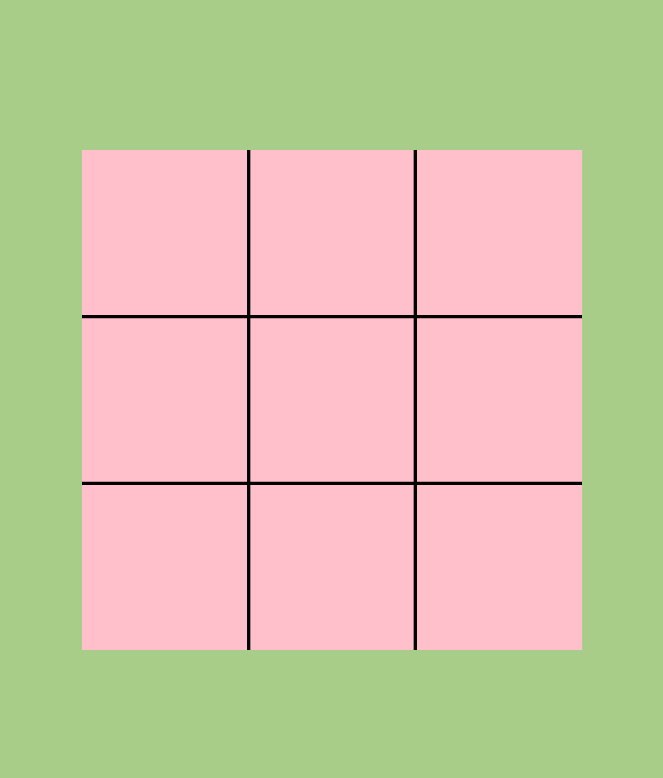
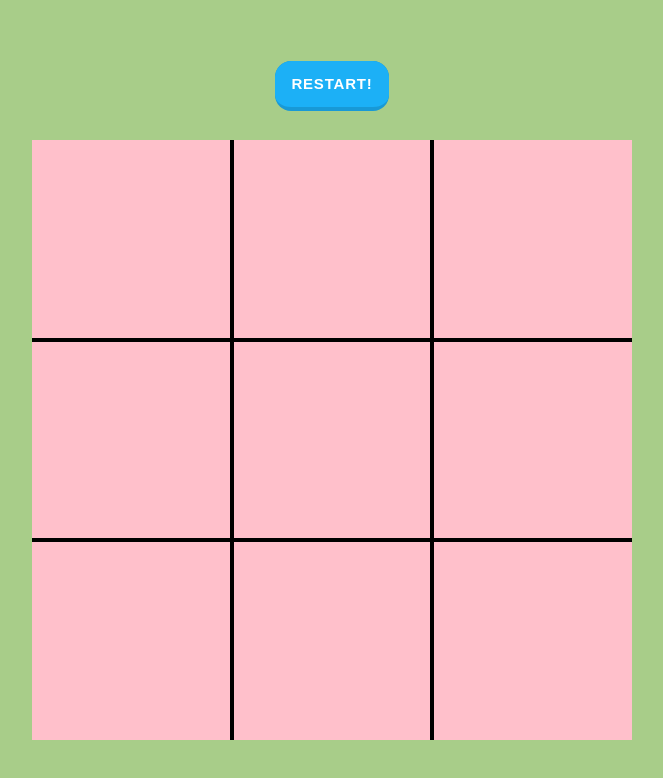
Before and after one commit to afaqir37/Vanilla-JS-Journey, a plain HTML site: page Projects/Loading Bar/index.html in a window 1280 px wide. Shown: the whole page, without its empty margins (308-971 px from the left). Drawn offline with nearby package versions, Linux system fonts and the light colour scheme.

Commit message:
Implement the tie logic and add restart button to play again

```diff
--- a/Projects/Loading Bar/app.js
+++ b/Projects/Loading Bar/app.js
@@ -61,6 +61,7 @@ const drawCircle = (cell) => {
     circle.setAttribute('stroke', 'red')
     circle.setAttribute('stroke-width', '3')
     circle.setAttribute('fill', 'transparent')
+    circle.classList.add('move')
     console.log(circle)
     document.querySelector('svg').appendChild(circle)
     cell.setAttribute('data-state', 'occupied')
@@ -78,6 +79,7 @@ const drawX = (cell) => {
     line1.setAttribute('y2', cy + size)
     line1.setAttribute('stroke', 'blue')
     line1.setAttribute('stroke-width', '4')
+    line1.classList.add('move')
     document.querySelector('svg').appendChild(line1)
 
     const line2 = document.createElementNS('http://www.w3.org/2000/svg', 'line')
@@ -87,7 +89,7 @@ const drawX = (cell) => {
     line2.setAttribute('y2', cy + size)
     line2.setAttribute('stroke', 'blue')
     line2.setAttribute('stroke-width', '4')
-
+    line2.classList.add('move')
     document.querySelector('svg').appendChild(line2)
 
     cell.setAttribute('data-state', 'occupied')
@@ -97,24 +99,21 @@ const drawX = (cell) => {
 const checkWinner = () => {
     for (let i = 0; i < 3; i++) {
         if (board[i][0] == board[i][1] && board[i][1] == board[i][2] && board[i][2] != '') {
-            alert(`${board[i][0]} wins!`)
             return true
         }
 
         if (board[0][i] == board[1][i] && board[1][i] == board[2][i] && board[2][i] != '') {
-            alert(`${board[0][i]} wins!`)
             return true
         }
 
     }
 
     if (board[0][0] == board[1][1] && board[1][1] == board[2][2] && board[2][2] != '') {
-        alert(`${board[0][0]} wins!`)
         return true
     }
 
     if (board[0][2] == board[1][1] && board[1][1] == board[2][0] && board[2][0] != '') {
-        alert(`${board[0][0]} wins!`)
+        console.log(board[0][0])
         return true
 
     }
@@ -149,12 +148,53 @@ function handleMove(event) {
             currentPlayer = 'X'
         }
 
-        setTimeout(() => {
-            if (checkWinner())
+        if (checkWinner()) {
+            setTimeout(() => {
+                currentPlayer == 'X' ? alert('Player O wins!') : alert('Player X wins!')
                 isGameOver = true
-        }, 100)
+            }, 50)
+
+        } else if (isGameTie()) {
+            setTimeout(() => {
+                alert('it\'s a tie!')
+                isGameOver = true
+            }, 50)
+        }
+
 
     } else {
         console.log('This cell is already occupied')
     }
 }
+
+
+function cleanBoard() {
+    const moves = document.getElementsByClassName('move')
+    const cells = document.querySelectorAll('[data-state]')
+
+
+    Array.from(moves).forEach((move) => {
+        move.remove()
+    })
+
+    cells.forEach((cell) => {
+        cell.setAttribute('data-state', 'empty')
+    })
+
+    board = [
+        ['', '', ''],
+        ['', '', ''],
+        ['', '', '']
+    ]
+
+    currentPlayer = 'X'
+    isGameOver = false
+}
+
+
+function isGameTie() {
+    const cells = document.querySelectorAll('[data-state]')
+
+    return Array.from(cells).every((cell) => cell.getAttribute('data-state') === 'occupied')
+
+}
--- a/Projects/Loading Bar/index.html
+++ b/Projects/Loading Bar/index.html
@@ -27,8 +27,12 @@
             </div>
         </div>
 
+        <div class="tic-tac-toe">
+            <div class="btn">
+                <button class="restart" onclick="cleanBoard()">Restart!</button>
+            </div>
 
-        <div class="tic-tac-toe">
+            <div class="grid">
                 <svg viewBox="0 0 300 300">
                 <!-- Grid Lines -->
                     <line x1="100" y1="0" x2="100" y2="300" stroke="black" stroke-width="2"/>
@@ -52,6 +56,7 @@
                     <rect x="200" y="200" width="100" height="100" fill="transparent" data-cell="9" data-state="empty"/>
                 </svg>
             </div>
+        </div>
 
         <script src="app.js"></script>
     </body>
--- a/Projects/Loading Bar/style.css
+++ b/Projects/Loading Bar/style.css
@@ -6,6 +6,7 @@ body {
     display: flex;
     justify-content: center;
     align-items: center;
+    flex-direction: column;
     margin: 0;
     padding:0;
     font-family: serif;
@@ -50,9 +51,87 @@ h2 {
     transition: width 0.2s;
 }
 
-.tic-tac-toe {
+.grid {
+    display: block;
     background-color: pink;
-    width: 500px;
-    height: 500px;
+    width: 600px;
+    height: 600px;
     margin: auto;
 }
+
+
+.tic-tac-toe {
+    display: flex;
+    flex-direction: column;
+    justify-content: center;
+    align-items: center;
+}
+
+
+
+
+/* CSS */
+.restart {
+  appearance: button;
+  background-color: #1899D6;
+  border: solid transparent;
+  border-radius: 16px;
+  border-width: 0 0 4px;
+  box-sizing: border-box;
+  color: #FFFFFF;
+  cursor: pointer;
+  display: inline-block;
+  font-family: din-round,sans-serif;
+  font-size: 15px;
+  font-weight: 700;
+  letter-spacing: .8px;
+  line-height: 20px;
+  margin-bottom: 29px;
+  outline: none;
+  overflow: visible;
+  padding: 13px 16px;
+  text-align: center;
+  text-transform: uppercase;
+  touch-action: manipulation;
+  transform: translateZ(0);
+  transition: filter .2s;
+  user-select: none;
+  -webkit-user-select: none;
+  vertical-align: middle;
+  white-space: nowrap;
+  width: 100%;
+}
+
+.restart:after {
+  background-clip: padding-box;
+  background-color: #1CB0F6;
+  border: solid transparent;
+  border-radius: 16px;
+  border-width: 0 0 4px;
+  bottom: -4px;
+  content: "";
+  left: 0;
+  position: absolute;
+  right: 0;
+  top: 0;
+  z-index: -1;
+}
+
+.restart,
+.restart:focus {
+  user-select: auto;
+}
+
+.restart:hover:not(:disabled) {
+  filter: brightness(1.1);
+  -webkit-filter: brightness(1.1);
+}
+
+.restart:disabled {
+  cursor: auto;
+}
+
+.restart:active {
+  border-width: 4px 0 0;
+  background: none;
+}
```
Lines whose indentation alone changed are shown as unchanged.
